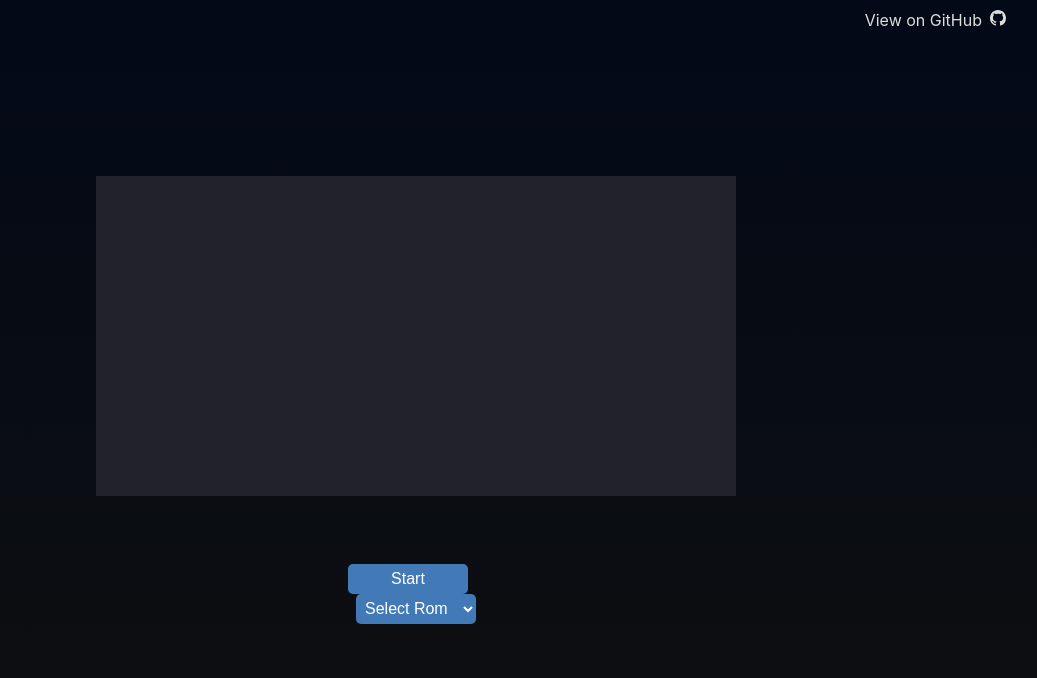
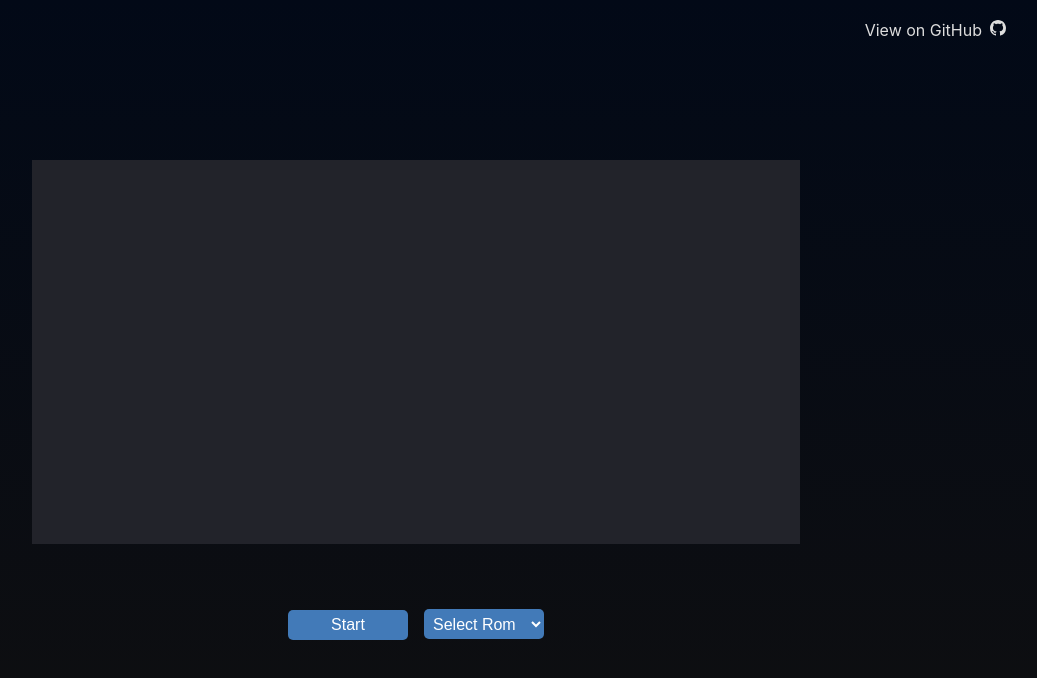
Before and after one commit to zcr1/chip8, a React app: page / in a window 1280 px wide. Shown: the top 678 px of the page, without its empty margins (224-1261 px from the left). Built offline with nearby package versions, Linux system fonts and the light colour scheme; the HTML template or start-up script is replaced by a standard one.

Commit message:
Input styling

```diff
--- a/src/App.scss
+++ b/src/App.scss
@@ -28,12 +28,15 @@ body {
 	align-items: center;
 	display: flex;
 	flex-direction: column;
-	margin-top: 4em;
 }
 
 #keyboard-inputs {
 	color: #ddd;
+	display: flex;
 	font-size: 14px;
+	gap: 20px;
+	margin-bottom: 4em;
+	margin-top: 5px;
 }
 
 #rom-selector {
@@ -77,7 +80,7 @@ body {
 	position: absolute;
 	right: 50px;
 	text-decoration: none;
-	top: 10px;
+	top: 20px;
 
 	svg {
 		margin-left: 8px;
--- a/src/App.tsx
+++ b/src/App.tsx
@@ -55,10 +55,11 @@ const App = () => {
 	const inputHandler = useRef<InputHandler>(null);
 	const audioHandler = useRef<AudioHandler>(null);
 	const [currentRom, setRom] = useState<string>();
+	const [currentKeyboardRom, setKeyboardRom] = useState<string>();
 
 	useEffect(() => {
 		chip8.current = new Chip8();
-		renderer.current = new Renderer('root', 10, chip8.current);
+		renderer.current = new Renderer('root', 12, chip8.current);
 		inputHandler.current = new InputHandler(chip8.current);
 		audioHandler.current = new AudioHandler('root', chip8.current);
 
@@ -75,6 +76,7 @@ const App = () => {
 			return;
 		}
 
+		setKeyboardRom(currentRom);
 		document.getElementsByTagName('canvas')[0]?.focus();
 
 		chip8.current?.stop();
@@ -90,13 +92,15 @@ const App = () => {
 		<div className="content">
 			<ViewGithubLink />
 
-			<KeyboardInputs currentRom={currentRom} />
+			<KeyboardInputs currentRom={currentKeyboardRom} />
 
-			<button id="start-button" onClick={start}>
-				Start
-			</button>
+			<div>
+				<button id="start-button" onClick={start}>
+					Start
+				</button>
 
-			<RomSelector currentRom={currentRom} setRom={setRom} />
+				<RomSelector currentRom={currentRom} setRom={setRom} />
+			</div>
 		</div>
 	);
 };
```
